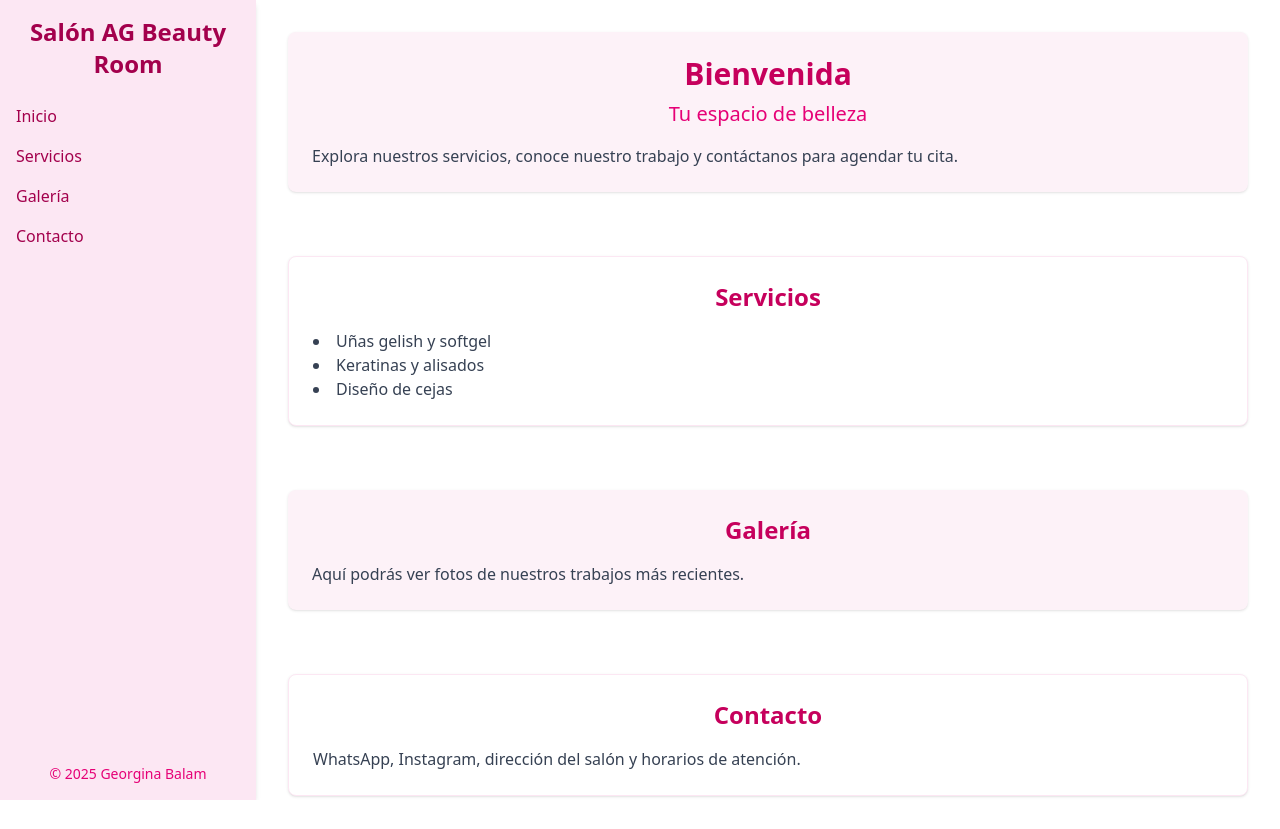
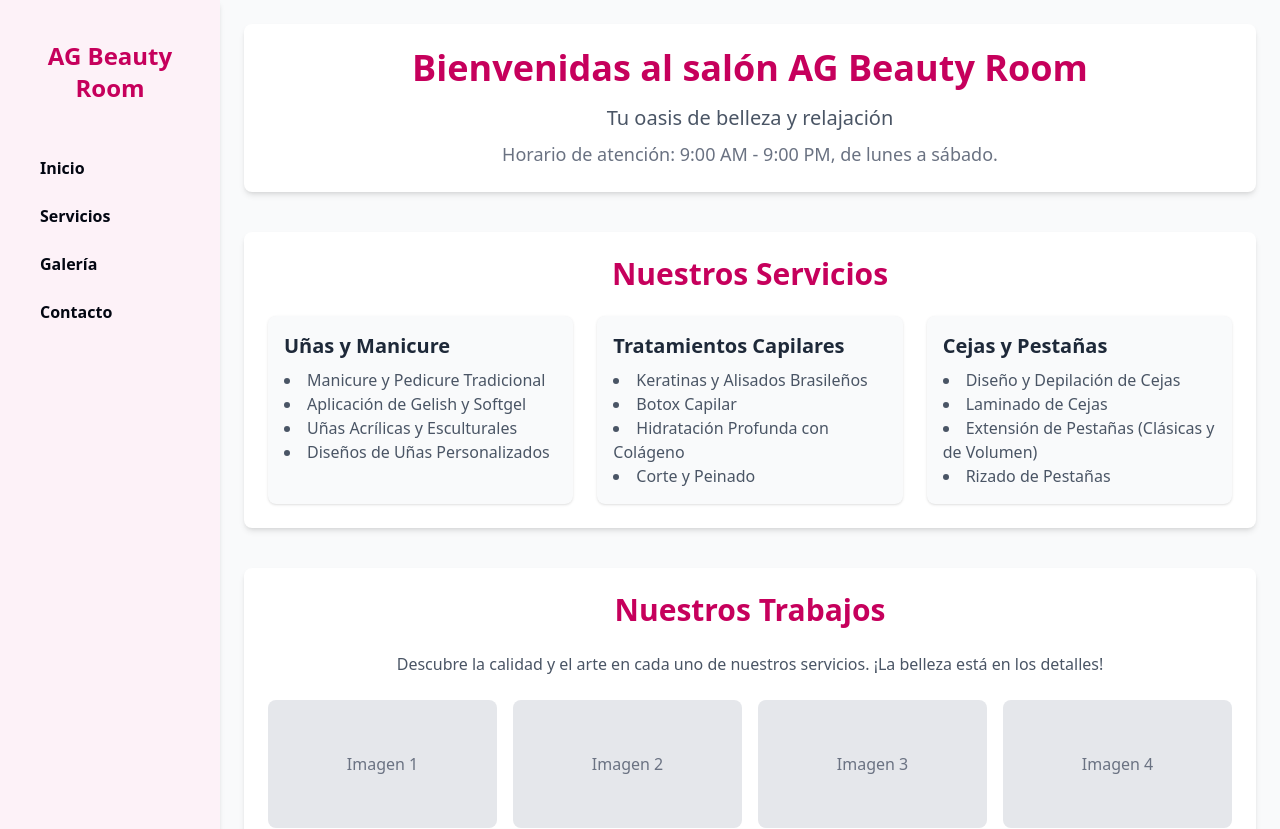
Before and after one commit to Georgina2615/Actividad_Tailwind, a React (Vite) app: page / in a window 1280 px wide. Shown: the top 829 px of the page. Before the commit the page ends 800 px from the top, so only its background shows below. Built offline with nearby package versions, Linux system fonts and the light colour scheme.

Commit message:
Modificación del nav para que este mas presentable, tambien se agrego información y modifico los colores del contenido principal

```diff
--- a/package.json
+++ b/package.json
@@ -11,6 +11,7 @@
   },
   "dependencies": {
     "@tailwindcss/vite": "^4.1.13",
+    "lucide-react": "^0.544.0",
     "react": "^19.1.1",
     "react-dom": "^19.1.1",
     "react-icons": "^5.5.0",
--- a/src/App.jsx
+++ b/src/App.jsx
@@ -1,45 +1,114 @@
-import React, { useState } from 'react';
-import Navbardashboard from './components/Navbardashboard.jsx';
+import React from "react";
+import NavbarDashboard from "./components/NavbarDashboard.jsx";
 
 function App() {
-  const [menuOpen, setMenuOpen] = useState(false);
+  return (
+    <div className="flex bg-gray-50 min-h-screen">
+      <NavbarDashboard />
 
-  return (
-    <div className="flex h-screen bg-white">
+      <main className="flex-1 p-6 overflow-y-auto">
+        <section
+          id="inicio"
+          className="mb-10 text-center bg-white p-6 rounded-lg shadow-md"
+        >
+          <h1 className="text-4xl font-extrabold text-pink-700 mb-4">
+            Bienvenidas al salón AG Beauty Room
+          </h1>
+          <p className="text-xl text-gray-600 mb-2">
+            Tu oasis de belleza y relajación
+          </p>
+          <p className="text-lg text-gray-500">
+            Horario de atención: 9:00 AM - 9:00 PM, de lunes a sábado.
+          </p>
+        </section>
 
-      <Navbardashboard menuOpen={menuOpen} setMenuOpen={setMenuOpen} />
-
-      <main className="flex-1 overflow-y-auto">
-        <section id="inicio" className="p-8">
-          <div className="bg-pink-50 p-6 rounded-lg shadow">
-            <h1 className="text-3xl font-bold text-center text-pink-700 mb-2">Bienvenida</h1>
-            <h2 className="text-xl text-center text-pink-600 mb-4">Tu espacio de belleza</h2>
-            <p className="text-gray-700">Explora nuestros servicios, conoce nuestro trabajo y contáctanos para agendar tu cita.</p>
+        <section id="servicios" className="mb-10">
+          <div className="bg-white p-6 rounded-lg shadow-md">
+            <h2 className="text-3xl font-bold text-center text-pink-700 mb-6">
+              Nuestros Servicios
+            </h2>
+            <div className="grid grid-cols-1 md:grid-cols-2 lg:grid-cols-3 gap-6">
+              <div className="p-4 bg-gray-50 rounded-lg shadow-sm">
+                <h3 className="text-xl font-semibold text-gray-800 mb-2">
+                  Uñas y Manicure
+                </h3>
+                <ul className="list-disc list-inside text-gray-600">
+                  <li>Manicure y Pedicure Tradicional</li>
+                  <li>Aplicación de Gelish y Softgel</li>
+                  <li>Uñas Acrílicas y Esculturales</li>
+                  <li>Diseños de Uñas Personalizados</li>
+                </ul>
+              </div>
+              <div className="p-4 bg-gray-50 rounded-lg shadow-sm">
+                <h3 className="text-xl font-semibold text-gray-800 mb-2">
+                  Tratamientos Capilares
+                </h3>
+                <ul className="list-disc list-inside text-gray-600">
+                  <li>Keratinas y Alisados Brasileños</li>
+                  <li>Botox Capilar</li>
+                  <li>Hidratación Profunda con Colágeno</li>
+                  <li>Corte y Peinado</li>
+                </ul>
+              </div>
+              <div className="p-4 bg-gray-50 rounded-lg shadow-sm">
+                <h3 className="text-xl font-semibold text-gray-800 mb-2">
+                  Cejas y Pestañas
+                </h3>
+                <ul className="list-disc list-inside text-gray-600">
+                  <li>Diseño y Depilación de Cejas</li>
+                  <li>Laminado de Cejas</li>
+                  <li>Extensión de Pestañas (Clásicas y de Volumen)</li>
+                  <li>Rizado de Pestañas</li>
+                </ul>
+              </div>
+            </div>
           </div>
         </section>
 
-        <section id="servicios" className="p-8">
-          <div className="bg-white p-6 rounded-lg shadow border border-pink-100">
-            <h2 className="text-2xl font-bold text-center text-pink-700 mb-4">Servicios</h2>
-            <ul className="list-disc list-inside text-gray-700">
-              <li>Uñas gelish y softgel</li>
-              <li>Keratinas y alisados</li>
-              <li>Diseño de cejas</li>
-            </ul>
+        <section id="galeria" className="mb-10">
+          <div className="bg-white p-6 rounded-lg shadow-md">
+            <h2 className="text-3xl font-bold text-center text-pink-700 mb-6">
+              Nuestros Trabajos
+            </h2>
+            <p className="text-center text-gray-600 mb-6">
+              Descubre la calidad y el arte en cada uno de nuestros servicios. ¡La belleza está en los detalles!
+            </p>
+            <div className="grid grid-cols-2 md:grid-cols-3 lg:grid-cols-4 gap-4">
+              <div className="w-full h-32 bg-gray-200 rounded-lg flex items-center justify-center text-gray-500">
+                Imagen 1
+              </div>
+              <div className="w-full h-32 bg-gray-200 rounded-lg flex items-center justify-center text-gray-500">
+                Imagen 2
+              </div>
+              <div className="w-full h-32 bg-gray-200 rounded-lg flex items-center justify-center text-gray-500">
+                Imagen 3
+              </div>
+              <div className="w-full h-32 bg-gray-200 rounded-lg flex items-center justify-center text-gray-500">
+                Imagen 4
+              </div>
+            </div>
           </div>
         </section>
 
-        <section id="galeria" className="p-8">
-          <div className="bg-pink-50 p-6 rounded-lg shadow">
-            <h2 className="text-2xl font-bold text-center text-pink-700 mb-4">Galería</h2>
-            <p className="text-gray-700">Aquí podrás ver fotos de nuestros trabajos más recientes.</p>
-          </div>
-        </section>
-
-        <section id="contacto" className="p-8">
-          <div className="bg-white p-6 rounded-lg shadow border border-pink-100">
-            <h2 className="text-2xl font-bold text-center text-pink-700 mb-4">Contacto</h2>
-            <p className="text-gray-700">WhatsApp, Instagram, dirección del salón y horarios de atención.</p>
+        <section id="contacto" className="mb-10">
+          <div className="bg-white p-6 rounded-lg shadow-md">
+            <h2 className="text-3xl font-bold text-center text-pink-700 mb-6">
+              Contáctanos
+            </h2>
+            <p className="text-center text-gray-700 mb-4">
+              ¿Lista para tu próxima cita? ¡Agenda ahora!
+            </p>
+            <div className="flex flex-col md:flex-row justify-center items-center gap-6">
+              <p className="text-gray-700">
+                <span className="font-bold">WhatsApp:</span> +52 981 100 4416
+              </p>
+              <p className="text-gray-700">
+                <span className="font-bold">Instagram:</span> @AGBeautyRoom
+              </p>
+              <p className="text-gray-700">
+                <span className="font-bold">Dirección:</span> Fraccionamiento residencial san Rafael calle becan 14 por calle 6 col San Antonio
+              </p>
+            </div>
           </div>
         </section>
       </main>
--- a/src/components/NavbarDashboard.jsx
+++ b/src/components/NavbarDashboard.jsx
@@ -1,25 +1,51 @@
-import React from 'react';
+import React from "react";
 
-function Navbardashboard({ menuOpen, setMenuOpen }) {
+const NavbarDashboard = () => {
   return (
-    <div className="flex h-screen bg-white">
-      <aside className={`bg-pink-100 text-pink-800 shadow-md w-64 p-4 flex-col justify-between transition-all duration-300 ${menuOpen ? 'flex' : 'hidden'} md:flex`}>
-        <h2 className="text-2xl font-bold text-center mb-6">Salón AG Beauty Room</h2>
-        <nav className="space-y-4">
-          <a href="#inicio" className="flex items-center gap-2 hover:text-pink-500"> Inicio</a>
-          <a href="#servicios" className="flex items-center gap-2 hover:text-pink-500"> Servicios</a>
-          <a href="#galeria" className="flex items-center gap-2 hover:text-pink-500"> Galería</a>
-          <a href="#contacto" className="flex items-center gap-2 hover:text-pink-500"> Contacto</a>
-        </nav>
-        <p className="mt-auto text-sm text-center text-pink-600">© 2025 Georgina Balam</p>
-      </aside>
+    <nav className="w-55 min-h-screen bg-pink-50 shadow-md p-10 flex flex-col">
+      <h1 className="text-2xl font-bold text-pink-700 mb-13 text-center">
+        AG Beauty Room
+      </h1>
 
-      <div className="bg-pink-50 p-4 flex justify-between items-center md:hidden">
-        <h1 className="text-xl font-bold text-pink-700">Salón AG Beauty Room</h1>
-        <button onClick={() => setMenuOpen(!menuOpen)} className="text-pink-700 text-2xl">☰</button>
-      </div>
-    </div>
+      <ul className="space-y-6 text-gray-950 font-medium">
+        <li>
+          <a
+            href="#inicio"
+            className="block hover:text-pink-700 font-semibold"
+          >
+            Inicio
+          </a>
+        </li>
+
+        <li>
+          <a
+            href="#servicios"
+            className="block hover:text-pink-700 font-semibold"
+          >
+            Servicios
+          </a>
+        </li>
+
+        <li>
+          <a
+            href="#galeria"
+            className="block hover:text-pink-700 font-semibold"
+          >
+            Galería
+          </a>
+        </li>
+
+        <li>
+          <a
+            href="#contacto"
+            className="block hover:text-pink-700 font-semibold"
+          >
+            Contacto
+          </a>
+        </li>
+      </ul>
+    </nav>
   );
-}
+};
 
-export default Navbardashboard;
+export default NavbarDashboard;
```
Also changed, not shown: 1 other file (tests, documents, lock files or other folders).
